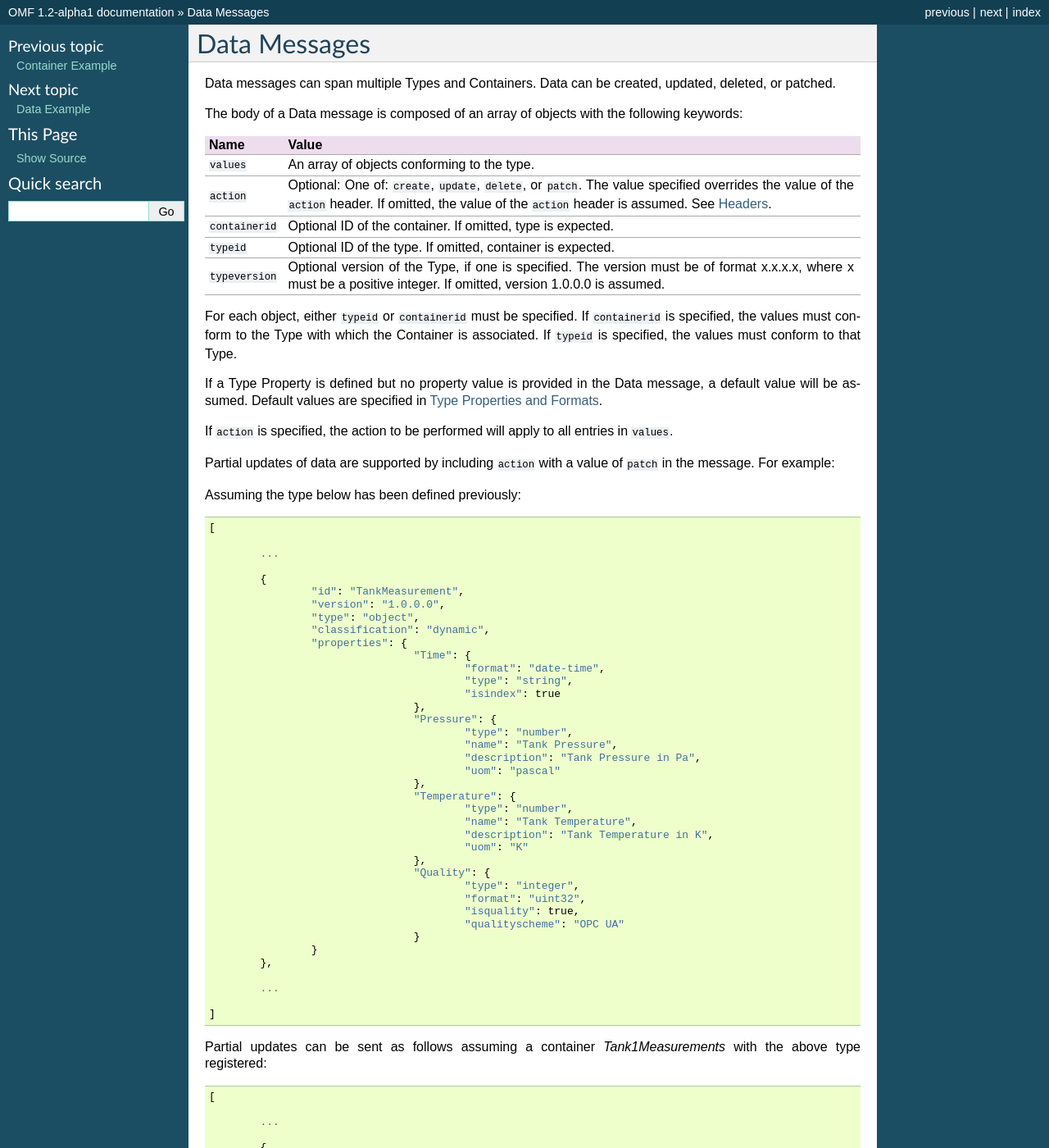
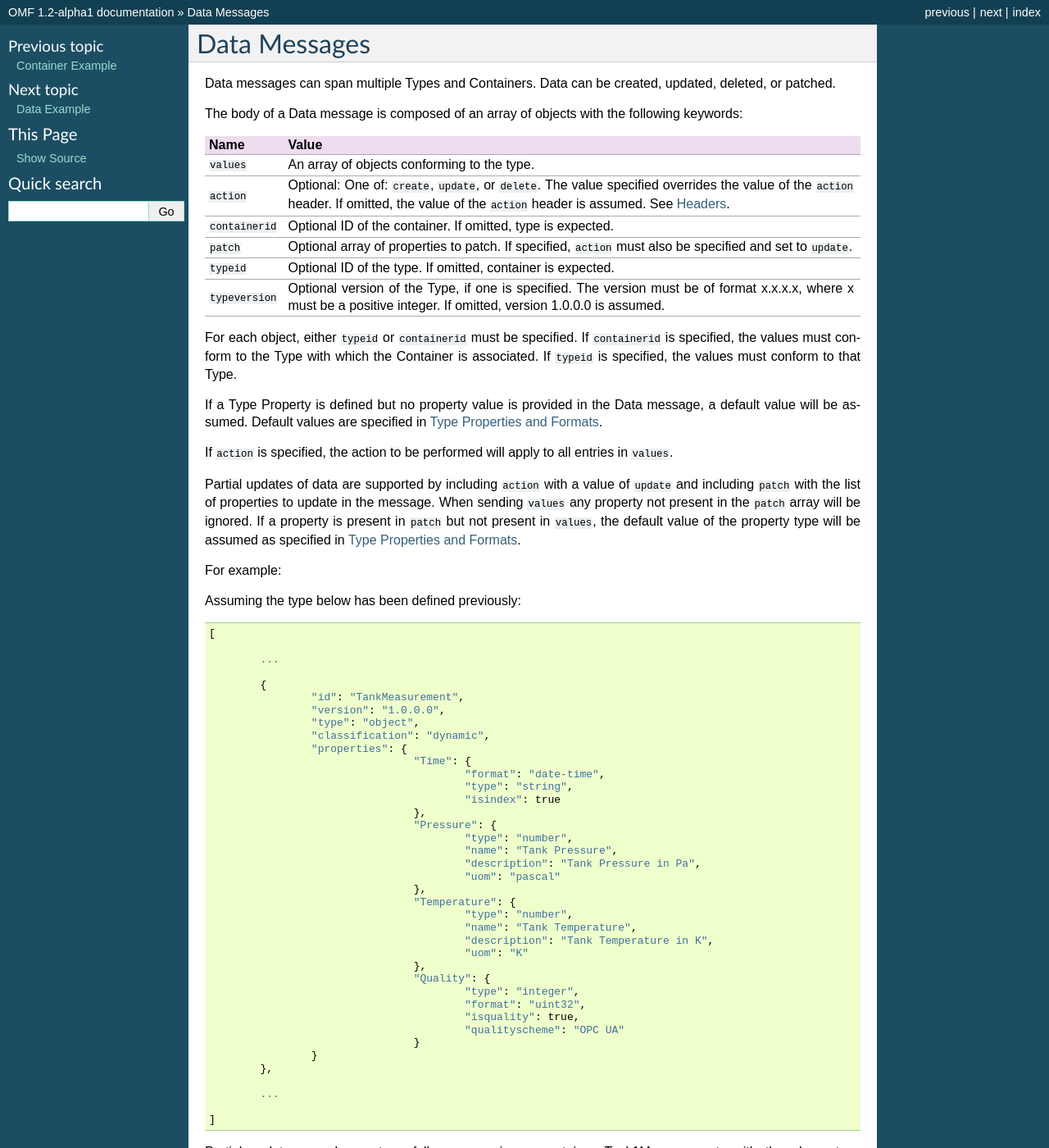
Before and after one commit to AVEVA/OMF-Docs, a Sphinx documentation site: the page built from docs/Data_Messages.rst, in a window 1280 px wide and 1400 px high. Shown: the whole window at 82% size. Built offline with Sphinx 7.4.7, drawn with Linux system fonts in a browser that asks for light colours; some of the changed text lies outside the part shown.

Commit message:
Feedback fixes

```diff
--- a/docs/Data_Messages.rst
+++ b/docs/Data_Messages.rst
@@ -9,8 +9,9 @@
 Name            Value
 =============== =================================================================================================
 ``values`` 	    An array of objects conforming to the type.
-``action``      Optional: One of: ``create``, ``update``, ``delete``, or ``patch``. The value specified overrides the value of the ``action`` header. If omitted, the value of the ``action`` header is assumed. See :doc:`Headers`.
+``action``      Optional: One of: ``create``, ``update``, or ``delete``. The value specified overrides the value of the ``action`` header. If omitted, the value of the ``action`` header is assumed. See :doc:`Headers`.
 ``containerid`` Optional ID of the container. If omitted, type is expected.
+``patch``		Optional array of properties to patch. If specified, ``action`` must also be specified and set to ``update``.
 ``typeid``      Optional ID of the type. If omitted, container is expected.
 ``typeversion`` Optional version of the Type, if one is specified. The version must be of format x.x.x.x, where x must be a positive integer. If omitted, version 1.0.0.0 is assumed.
 =============== =================================================================================================
@@ -21,7 +22,10 @@
 
 If ``action`` is specified, the action to be performed will apply to all entries in ``values``.
 
-Partial updates of data are supported by including ``action`` with a value of ``patch`` in the message. For example:
+Partial updates of data are supported by including ``action`` with a value of ``update`` and including ``patch`` with the list of properties to update in the message. When sending ``values`` any property not present in the ``patch`` array will be ignored. If a property is present in ``patch`` but not present in ``values``, the default value of the property type will be assumed as specified in :doc:`Type_Properties_and_Formats`.
+
+
+For example:
 
 Assuming the type below has been defined previously:
 
@@ -77,15 +81,16 @@
 
 		{
 			"containerid": "Tank1Measurements",
-			"action": "patch",
+			"action": "update",
+			"patch": ["Temperature", "Quality"],
 			"values": [{
-					"Time": "2017-01-11T22:23:23.430Z",
-					"Temperature": 100.1
-					"Quality": 0
+				"Time": "2017-01-11T22:23:23.430Z",
+				"Temperature": 100.1,
+				"Quality": 0
 			}, {
-					"Time": "2017-01-11T22:24:23.430Z",
-					"Pressure": 11.5
-					"Quality": 1
+				"Time": "2017-01-11T22:24:23.430Z",
+				"Pressure": 11.5,
+				"Quality": 1
 			}]
 		},
 
@@ -93,7 +98,7 @@
 
 	]
 
-In this example the first entry in the ``values`` array updates *Temperature* only without affecting *Pressure* while the second entry updates *Pressure* only without updating *Temperature*. If ``action`` is omitted or a value other than ``patch`` is specified, the above example will assume default values for the missing properties.
+In this example the first entry in the ``values`` array updates *Temperature* and *Quality* only without affecting *Pressure*. The second entry also updates *Temperature* and *Quality* only without updating *Pressure*. *Pressure* is ignored, since it is not specified in ``patch``. *Temperature* will be assumed to be the default value of 0, since it is not specified in the second array entry.
 
 
 .. toctree::
--- a/docs/Type_Properties_and_Formats.rst
+++ b/docs/Type_Properties_and_Formats.rst
@@ -11,10 +11,9 @@
 ``format``              Optional format of the Type Propety type that, if specified, must be from the table below.
 ``isindex``   	        At least one Type Property must be designated as the index by supplying the isindex keyword with a value of true. The designated isindex property is used to uniquely identify discrete Data objects so that they can be updated or deleted after their initial creation. For a compound index, the order of index properties within the message determines the order within the index.
 ``isname``              One Type Property may be optionally designated as the name by supplying the isname keyword with a value of true. Because the index must be unique across all Data objects, the isname keyword allows for multiple distinct Data objects to share a common name.
-``isquality``           Indicates that the property represents a measurement of data quality: the ability of a given data message to serve its intended purpose.
-``qualityscheme``       A string describing the scheme of the quality measurement. It must be specified if ``isquality`` is set to true, otherwise it is ignored. See the specific backend system companion documentation for a list of supported schemes.
+``description``         Optional description for the Type Property.
 ``name``                Optional friendly name for the Type Property.
-``description``         Optional description for the Type Property.
+``quality``				Optional string. If specified, indicates that the Type Property is a quality measurement. The string describes the scheme of the quality measurement. See the specific backend system companion documentation for a list of supported schemes.
 ``uom``					Optional unit of measure for the Type Property.
 =================== =============================
 
--- a/docs/Whats_New.rst
+++ b/docs/Whats_New.rst
@@ -1,10 +1,9 @@
 What's New
 ==========
 
-Version 1.2-alpha3 introduces the following incremental changes from version 1.1:
+Version 1.2 introduces the following incremental changes from version 1.1:
 
 - :doc:`Container-level overrides <Container_Messages>` of Type properties using the ``propertyoverrides`` keyword.
 - An ``isquality`` keyword for :doc:`Type properties <Type_Properties_and_Formats>` representing data quality. An additional ``qualityscheme`` keyword specifies the expected scheme.
-- Clarification of the expected format for versions used throughout the specification.
 - Ability to override CRUD mode at the object-level (:doc:`Type <Type_Messages>`, :doc:`Container <Container_Messages>`, or :doc:`Data <Data_Messages>`) using the ``action`` keyword.
-- Addition of the ``patch`` mode to the ``action`` keyword to allow :doc:`partial updates <Data_Messages>` in Data messages.
+- Addition of the ``patch`` keyword to allow :doc:`partial updates <Data_Messages>` in Data messages.
--- a/docs/index.rst
+++ b/docs/index.rst
@@ -1,7 +1,7 @@
 The OSIsoft Message Format
 ==========================
 
-v1.2-alpha1
+v1.2
 -----------
 
 
```
